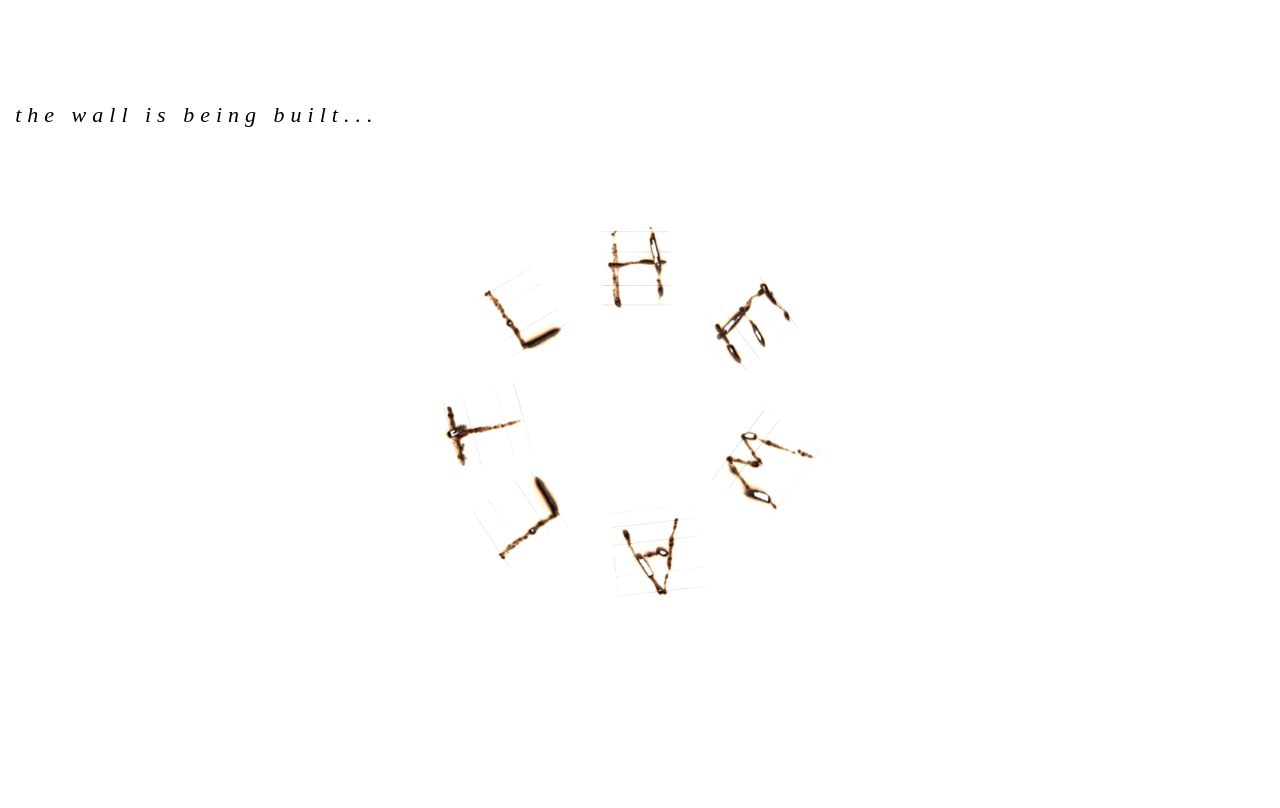
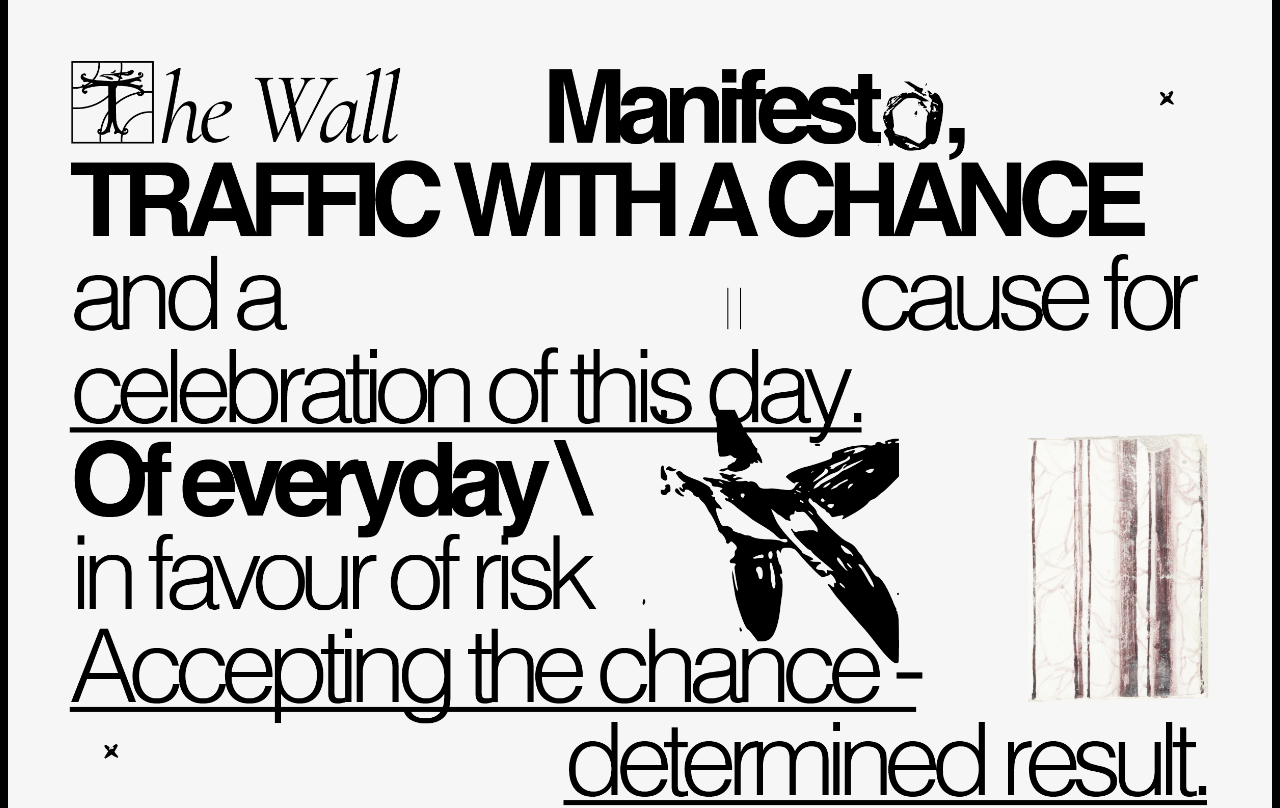
Before and after one commit to thewallpublication/thewall, a plain HTML site: page index.html in a window 1280 px wide. Shown: the top 808 px of the page. Drawn offline with Linux system fonts and the light colour scheme.

Commit message:
many commits: design changes

```diff
--- a/index.html
+++ b/index.html
@@ -21,8 +21,8 @@ body {
 	 color:indigo;
 	letter-spacing: 2px;
     font-size: 24px;
-    margin-top: 40px;
-    background-color: rgb(255, 255, 255);
+    margin-top: 0px;
+    background-color: rgb(2, 2, 2);
 
     background-size:fill;
 background-attachment: fixed;
@@ -148,12 +148,9 @@ padding: 40px;
 <body>
 
 
-    <marquee behavior="scroll" direction="right"><p><i>the wall is being built...</i></p></marquee>
-
-
-
     <div class="center">
-        <img src= "Screen Shot 2021-03-25 at 15.57.43.png" style="width:600px;height:auto;"  class="center">
+        <img src= "manifesto posters-02.png" style="width:100%;height:auto;"  class="center">
+        <img src= "manifesto posters-03.png" style="width:100%;height:auto;"  class="center">
 
       </div>
 
```
Also changed, not shown: anagram.png (added), manifesto posters-02.png (added), thewallflotaltext.png (added), 1 other file.
